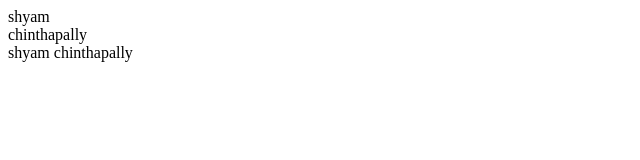
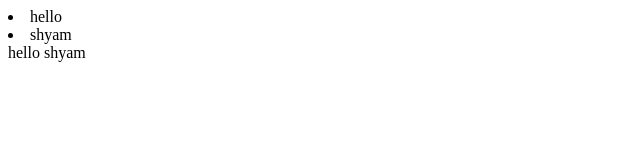
Before and after one commit to CHINTHAPALLY-SHYAM/jfs21, a plain HTML site: page blocklineandinline.html in a window 1280 px wide. Shown: the whole page, without its empty margins (0-640 px from the left). Drawn offline with Linux system fonts and the light colour scheme.

Commit message:
elementstype

```diff
--- a/blocklineandinline.html
+++ b/blocklineandinline.html
@@ -6,11 +6,12 @@
     <title>Document</title>
 </head>
 <body>
-    <!--blocklevel elements-->
-    <div> shyam</div>
-    <div>chinthapally</div>
-    <!--inline elements-->
-    <span>shyam</span>
-    <span>chinthapally</span>
+    <!--blocklevel-->
+    <li>hello</li>
+    <li>shyam</li>
+    <!--inline-->
+    <a>hello</a>
+    <a>shyam</a>
+
 </body>
 </html>
```
